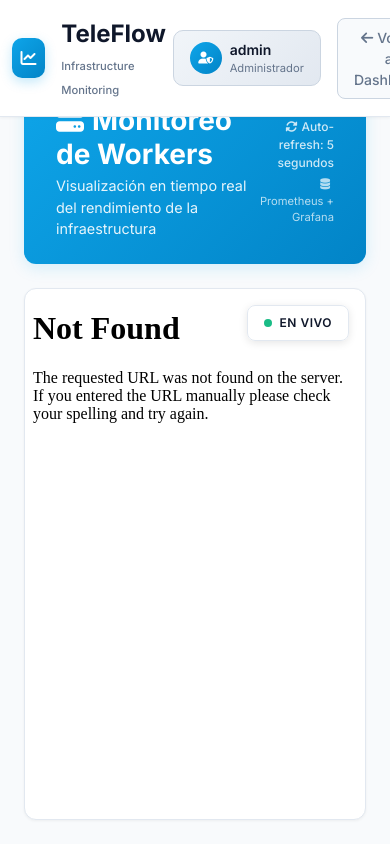
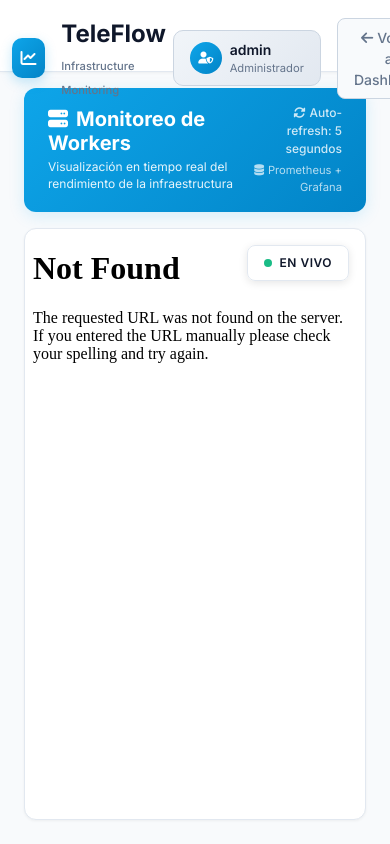
Before and after one commit to DanielGarayC/CLOUD_GRUPO6, a Flask app: page /grafana in a window 390 px wide. Run offline with Flask 3, Linux system fonts and the light colour scheme; the visitor is signed in with stand-in values (Sample User, id 1); data comes from the database, SQL or seed files in the repository; parts of the project's set-up code (start-up, migrations or seed data) failed here and were passed over; some libraries are stand-ins or nearby versions.

Commit message:
cambios extras
mas uniforme

```diff
--- a/frontend/templates/grafana_embed.html
+++ b/frontend/templates/grafana_embed.html
@@ -33,10 +33,11 @@
             left: 0;
             right: 0;
             z-index: 1000;
+            height: 72px; /* Altura fija para cálculos precisos */
         }
 
         .monitoring-page {
-            padding-top: 80px;
+            padding-top: 88px; /* 🟢 Aumentado para dar más espacio */
             height: 100vh;
             display: flex;
             flex-direction: column;
@@ -108,21 +109,23 @@
             background: linear-gradient(135deg, #0ea5e9 0%, #0284c7 100%);
             border-radius: 12px;
             padding: 1.5rem 2rem;
-            margin: 0 1.5rem 1.5rem 1.5rem;
+            margin: 0 1.5rem 1rem 1.5rem; /* 🟢 Reducido margen inferior */
             box-shadow: 0 4px 16px rgba(14, 165, 233, 0.15);
         }
 
         .page-title {
-            font-size: 1.75rem;
+            font-size: 1.5rem; /* 🟢 Reducido ligeramente */
             font-weight: 700;
             color: white;
             margin-bottom: 0.25rem;
+            line-height: 1.2; /* 🟢 Mejor altura de línea */
         }
 
         .page-subtitle {
             color: rgba(255, 255, 255, 0.9);
-            font-size: 0.9rem;
+            font-size: 0.85rem; /* 🟢 Ligeramente más pequeño */
             margin: 0;
+            line-height: 1.4;
         }
 
         /* Contenedor del iframe */
@@ -135,6 +138,7 @@
             box-shadow: 0 1px 3px 0 rgba(0, 0, 0, 0.05);
             overflow: hidden;
             position: relative;
+            min-height: 0; /* 🟢 Importante para flex */
         }
 
         .grafana-iframe {
@@ -208,6 +212,21 @@
             color: #0f172a;
             text-transform: uppercase;
             letter-spacing: 0.5px;
+        }
+
+        /* 🟢 Ajustes responsive */
+        @media (max-width: 768px) {
+            .page-header {
+                padding: 1rem 1.5rem;
+            }
+
+            .page-title {
+                font-size: 1.25rem;
+            }
+
+            .page-subtitle {
+                font-size: 0.75rem;
+            }
         }
     </style>
 </head>
@@ -312,7 +331,7 @@
                 }, 500);
             }
 
-            console.log(' Grafana dashboard cargado correctamente');
+            console.log('✅ Grafana dashboard cargado correctamente');
         }
 
         // Monitorear estado del iframe
@@ -334,13 +353,13 @@
         });
 
         // Log para debug
-        console.log(' Grafana URL:', '{{ grafana_url }}');
-        console.log(' Usuario:', '{{ user.nombre }}');
+        console.log('🌐 Grafana URL:', '{{ grafana_url }}');
+        console.log('👤 Usuario:', '{{ user.nombre }}');
 
         // Detectar cuando Grafana esté listo
         setTimeout(() => {
             if (document.getElementById('loadingIndicator').style.display !== 'none') {
-                console.log(' Grafana aún cargando...');
+                console.log('⏳ Grafana aún cargando...');
             }
         }, 3000);
     </script>
```
